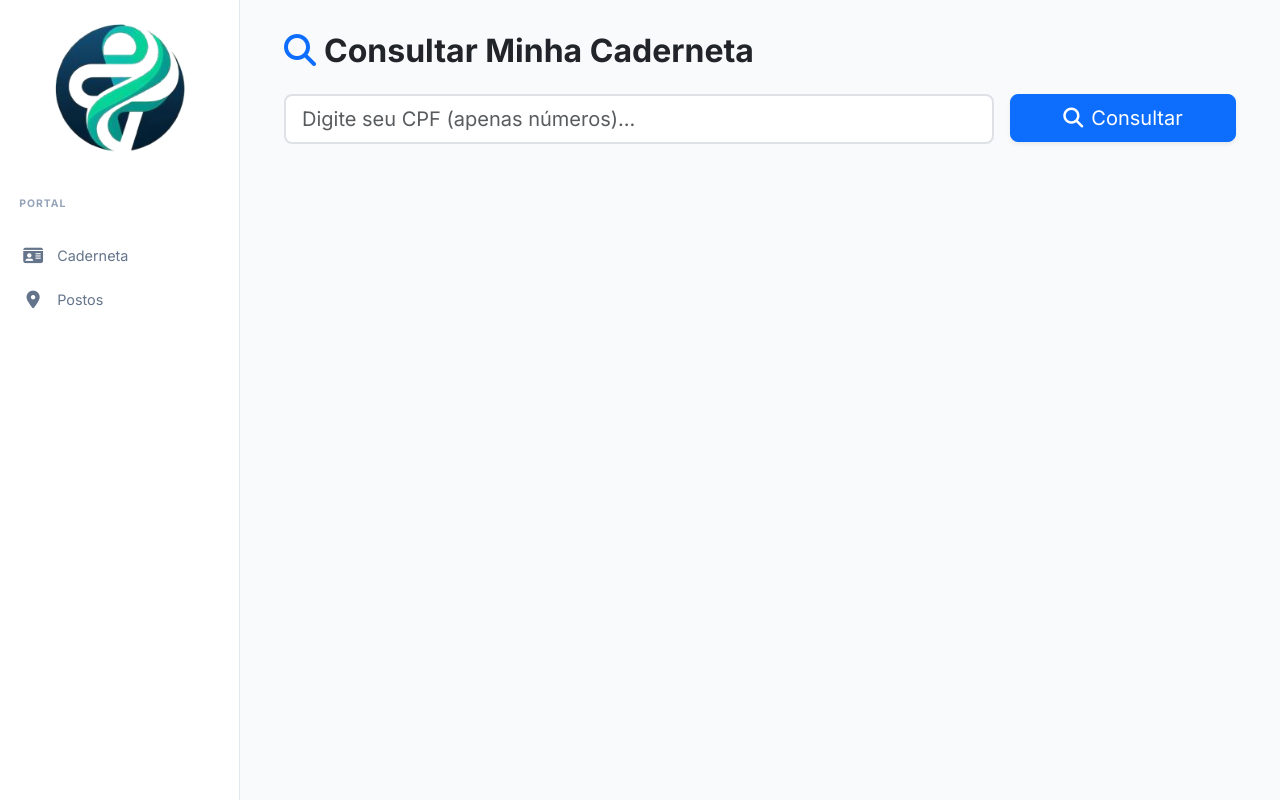
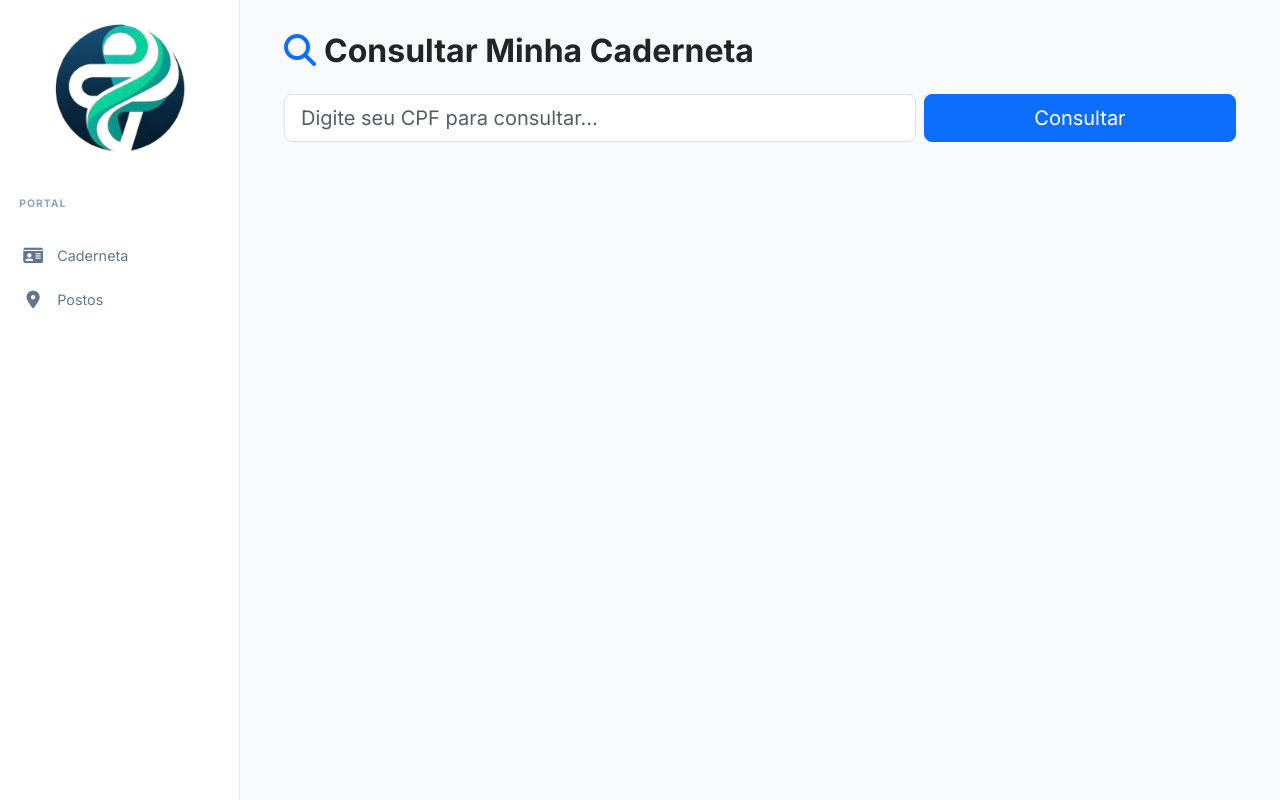
Before and after one commit to jvtrem7/sistema-vacina, a Django app: page /caderneta/ in a window 1280 px wide. Run offline with Django 5.2, Linux system fonts and the light colour scheme.

Commit message:
erro na caderneta

```diff
--- a/vacinas/templates/vacinas/caderneta.html
+++ b/vacinas/templates/vacinas/caderneta.html
@@ -3,57 +3,37 @@
 {% block content %}
 <div class="content-card mb-4">
     <h2 class="fw-bold"><i class="fas fa-search me-2 text-primary"></i>Consultar Minha Caderneta</h2>
-    <form method="GET" action="." class="row g-3 mt-2">
-        <div class="col-12 col-md-9">
-            <input type="text" name="cpf" class="form-control form-control-lg border-2" placeholder="Digite seu CPF (apenas números)..." value="{{ cpf_busca|default:'' }}">
+    <form method="GET" action="." class="row g-2 mt-3">
+        <div class="col-md-8">
+            <input type="text" name="cpf" class="form-control form-control-lg" placeholder="Digite seu CPF para consultar..." value="{{ cpf_busca|default:'' }}">
         </div>
-        <div class="col-12 col-md-3">
-            <button type="submit" class="btn btn-primary btn-lg w-100 shadow-sm">
-                <i class="fas fa-search me-2"></i>Consultar
-            </button>
+        <div class="col-md-4">
+            <button type="submit" class="btn btn-primary btn-lg w-100">Consultar</button>
         </div>
     </form>
 </div>
 
 {% if paciente %}
-    <div class="alert alert-primary border-0 shadow-sm d-flex align-items-center mb-4">
-        <div class="bg-primary text-white rounded-circle p-2 me-3">
-            <i class="fas fa-user"></i>
-        </div>
-        <div>
-            <span class="text-muted small d-block">Resultados para:</span>
-            <strong>{{ paciente.nome }}</strong>
-        </div>
+    <div class="alert alert-info">
+        <i class="fas fa-user me-2"></i> Mostrando resultados para: <strong>{{ paciente.nome }}</strong>
     </div>
 
-    <div class="row g-3">
+    <div class="row">
         {% for v in vacinas %}
-        <div class="col-12 col-sm-6 col-lg-4">
-            <div class="card border-0 shadow-sm h-100 border-start border-4 border-success">
-                <div class="card-body p-4">
-                    <div class="d-flex justify-content-between align-items-start mb-2">
-                        <h5 class="fw-bold text-uppercase mb-0" style="color: #1e293b;">{{ v.nome_vacina }}</h5>
-                        <span class="badge bg-success-subtle text-success rounded-pill">Aplicada</span>
-                    </div>
-
-                    <p class="text-muted small mb-3">
-                        <i class="fas fa-barcode me-1"></i> Lote: #{{ v.lote }}
-                    </p>
-
-                    <hr class="text-faded my-3">
-
-                    <div class="d-flex align-items-center text-secondary">
-                        <i class="far fa-calendar-check me-2"></i>
-                        <span class="small fw-semibold">{{ v.data_aplicacao|date:"d/m/Y" }}</span>
+        <div class="col-md-4 mb-3">
+            <div class="card border-0 shadow-sm border-start border-4 border-success">
+                <div class="card-body">
+                    <h5 class="fw-bold mb-1 text-uppercase">{{ v.nome_vacina }}</h5>
+                    <p class="text-muted small mb-2">Lote: #{{ v.lote }}</p>
+                    <div class="d-flex justify-content-between align-items-center">
+                        <span class="badge bg-success-subtle text-success">Aplicada</span>
+                        <span class="text-secondary small">{{ v.data_aplicacao|date:"d/m/Y" }}</span>
                     </div>
                 </div>
             </div>
         </div>
         {% empty %}
         <div class="col-12 text-center py-5">
-            <div class="mb-3 text-muted">
-                <i class="fas fa-notes-medical fa-3x opacity-25"></i>
-            </div>
             <p class="text-muted">Nenhum registro de vacina encontrado para este CPF.</p>
         </div>
         {% endfor %}
```
